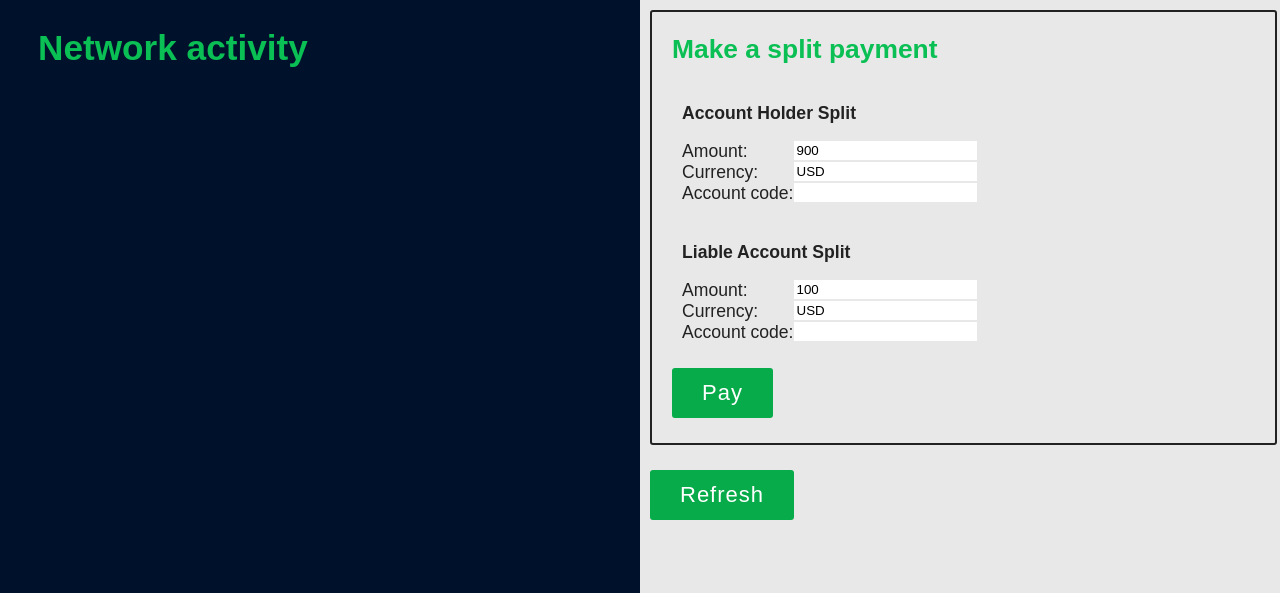
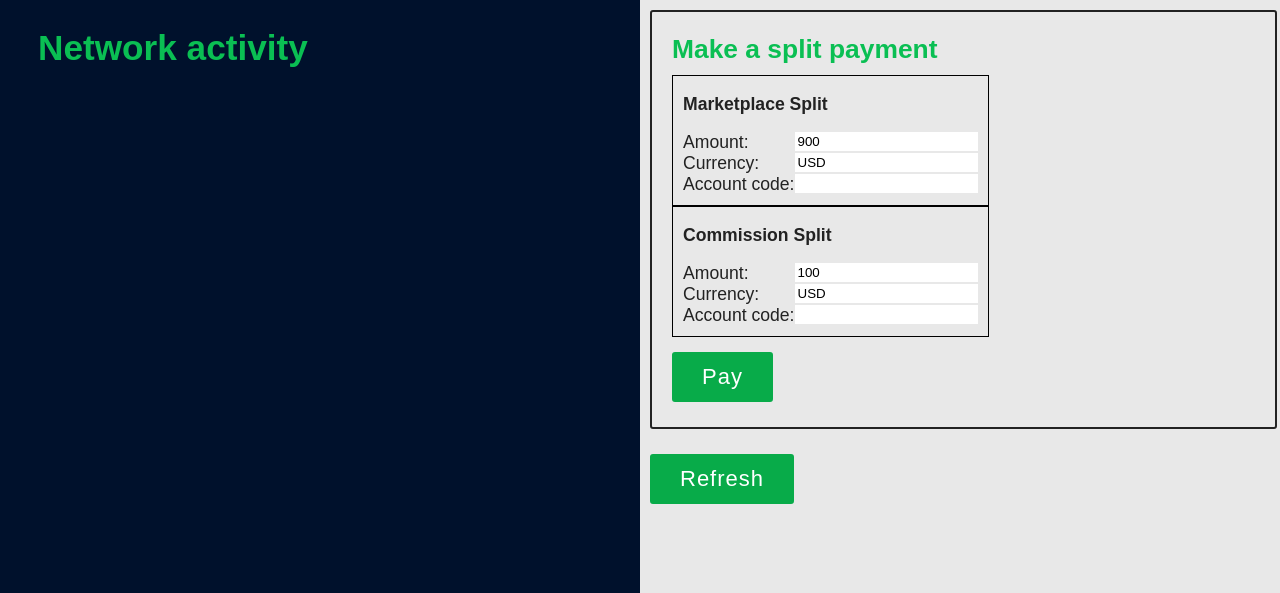
Before and after one commit to crrood/platforms_sandbox, a Flask app: template templates/template.html in a window 1280 px wide. Shown: the top 593 px of the page. Run offline with Flask 2, Linux system fonts and the light colour scheme; the template is opened without the code that fills it, so the values that code supplies are empty; parts of the project's set-up code (start-up, migrations or seed data) failed here and were passed over; some libraries are stand-ins or nearby versions.

```diff
--- a/css/style.css
+++ b/css/style.css
@@ -169,8 +169,11 @@ body.dark .output-subtitle {
 	display: inline-block;
 
 	padding: 10px;
+	padding-top: 0px;
 	margin-left: auto;
 	margin-right: auto;
+
+	border: 1px ridge black;
 }
 
 .split-payment-form__split input[type=text] {
@@ -243,7 +246,7 @@ button:disabled {
 
 .account {
 	margin-bottom: 10px;
-	padding: 5px;
+	padding: 10px;
 
 	border: 1px ridge black;
 }
--- a/templates/layout.html
+++ b/templates/layout.html
@@ -24,8 +24,11 @@
 
   <div class="right-column">
 
-    <!-- Component to send pay-ins -->
+    <!-- Template to send pay-ins -->
     {% block paymentForm %}{% endblock %}
+
+    <!-- Template to perform fund transfers -->
+    {% block tranferFundsForm %}{% endblock %}
 
     <!-- List of accountHolders -->
     <div id="accountHoldersNode"></div>
--- a/templates/template.html
+++ b/templates/template.html
@@ -10,13 +10,13 @@
     <h2>Make a split payment</h2>
     <div class="">
       <div class="split-payment-form__split">
-        <p><b>Account Holder Split</b></p>
+        <p><b>Marketplace Split</b></p>
         {{ input("splitAmount", "900", "Amount") }}
         {{ input("splitCurrency", "USD", "Currency") }}
         {{ input("splitAccountCode", accountsList.keys()|first, "Account code") }}
       </div>
       <div class="split-payment-form__split">
-        <p><b>Liable Account Split</b></p>
+        <p><b>Commission Split</b></p>
         {{ input("commissionAmount", "100", "Amount") }}
         {{ input("commissionCurrency", "USD", "Currency") }}
         {{ input("commissionAccountCode", "", "Account code") }}
```
Also changed, not shown: 6 other files.
